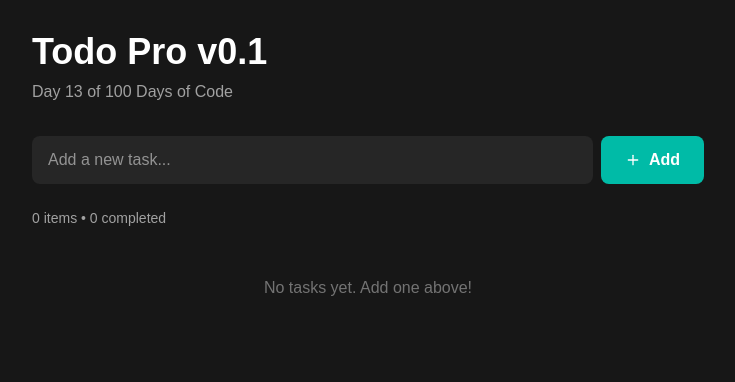
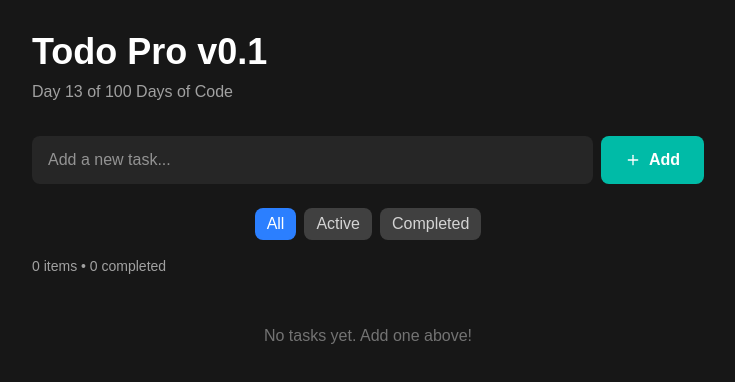
Before and after one commit to rrrnet3-dev/todo.pro, a Next.js app: page / in a window 1280 px wide. Shown: the top 382 px of the page, without its empty margins (272-1007 px from the left). Built offline with nearby package versions, Linux system fonts and the light colour scheme.

Commit message:
feat: add filter buttons for v0.2

```diff
--- a/src/app/page.js
+++ b/src/app/page.js
@@ -7,6 +7,14 @@ export default function TodoApp() {
   const [todos, setTodos] = useState([]);
   const [input, setInput] = useState('');
   const [isMounted, setIsMounted] = useState(false);
+const [filter, setFilter] = useState('all') // 'all' | 'active' | 'completed'
+
+// Filter the todos based on current filter
+const filteredTodos = todos.filter(todo => {
+  if (filter === 'active') return !todo.completed
+  if (filter === 'completed') return todo.completed
+  return true // 'all'
+})
 
   useEffect(() => { setIsMounted(true) }, []);
 
@@ -69,14 +77,29 @@ export default function TodoApp() {
             <FiPlus /> Add
           </motion.button>
         </form>
-
+{/* Filter Buttons */}
+<div className="flex gap-2 mb-4 justify-center">
+  {['all', 'active', 'completed'].map(f => (
+    <button
+      key={f}
+      onClick={() => setFilter(f)}
+      className={`px-3 py-1 rounded-lg capitalize transition ${
+        filter === f
+          ? 'bg-blue-500 text-white'
+          : 'bg-neutral-700 text-neutral-300 hover:bg-neutral-600'
+      }`}
+    >
+      {f}
+    </button>
+  ))}
+</div>
         <div className="mb-4 text-sm text-neutral-400">
-          {todos.length} items • {completedCount} completed
+          {filteredTodos.length} items • {completedCount} completed
         </div>
 
         <div className="space-y-2">
           <AnimatePresence>
-            {todos.map(todo => (
+            {filteredTodos.map(todo => (
               <motion.div
                 key={todo.id}
                 initial={{ opacity: 0, y: -10 }}
```
Also changed, not shown: 1 other file (tests, documents, lock files or other folders).
